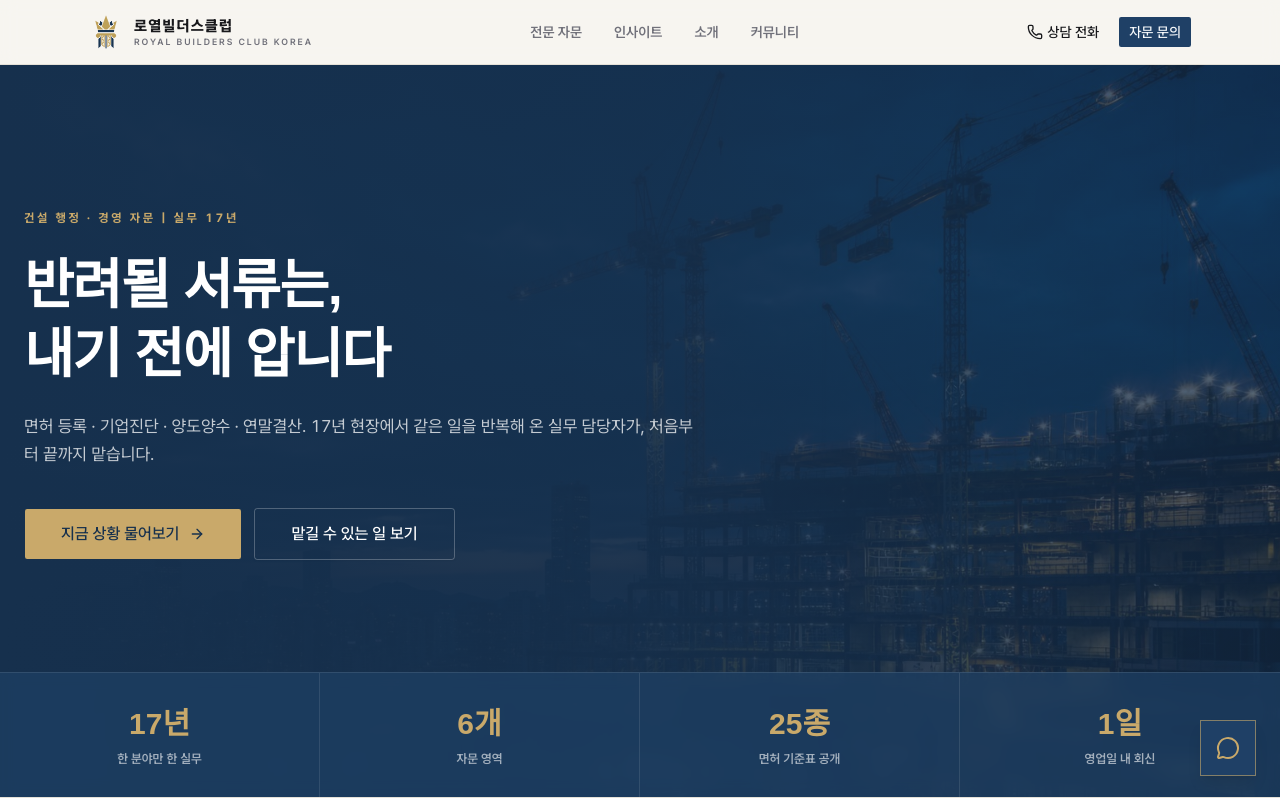
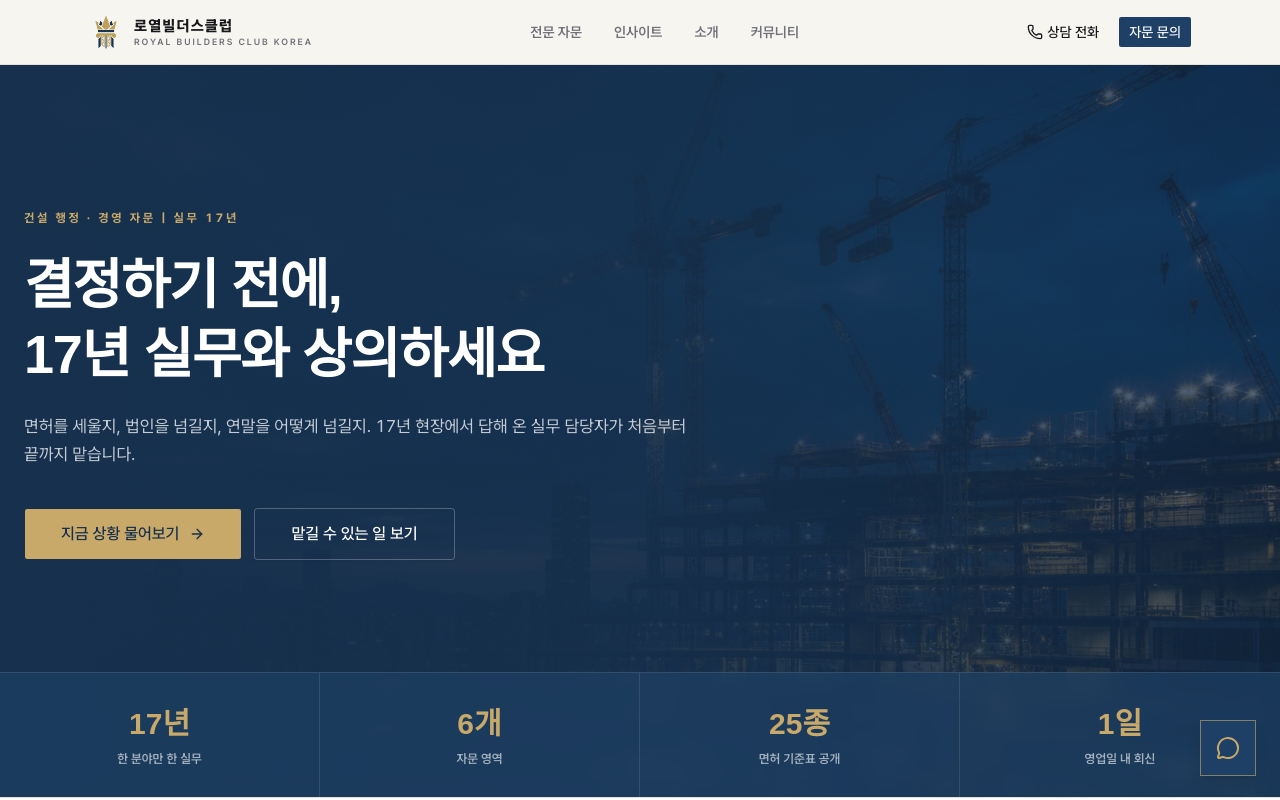
Before and after one commit to songchez/royal-builders-club, a Next.js app: page / in a window 1280 px wide. Shown: the top 800 px of the page. Built offline with nearby package versions, Linux system fonts and the light colour scheme.

Commit message:
Hero copy: decision-first, natural tone

```diff
--- a/app/page.tsx
+++ b/app/page.tsx
@@ -102,13 +102,13 @@ export default function Home() {
               건설 행정 · 경영 자문 | 실무 17년
             </p>
             <h1 className="anim-fade-up anim-delay-1 font-display mt-6 text-[34px] font-black leading-[1.28] tracking-tight md:text-[54px]">
-              반려될 서류는,
+              결정하기 전에,
               <br />
-              내기 전에 압니다
+              17년 실무와 상의하세요
             </h1>
             <p className="anim-fade-up anim-delay-2 mt-6 max-w-2xl text-[15px] leading-relaxed text-white/75 md:text-[17px]">
-              면허 등록 · 기업진단 · 양도양수 · 연말결산. 17년 현장에서 같은
-              일을 반복해 온 실무 담당자가, 처음부터 끝까지 맡습니다.
+              면허를 세울지, 법인을 넘길지, 연말을 어떻게 넘길지. 17년
+              현장에서 답해 온 실무 담당자가 처음부터 끝까지 맡습니다.
             </p>
             <div className="anim-fade-up anim-delay-3 mt-10 flex flex-col gap-3 sm:flex-row">
               <Button size="lg" className="h-13 bg-brass px-9 text-[16px] text-navy-deep hover:bg-brass/85" asChild>
```
